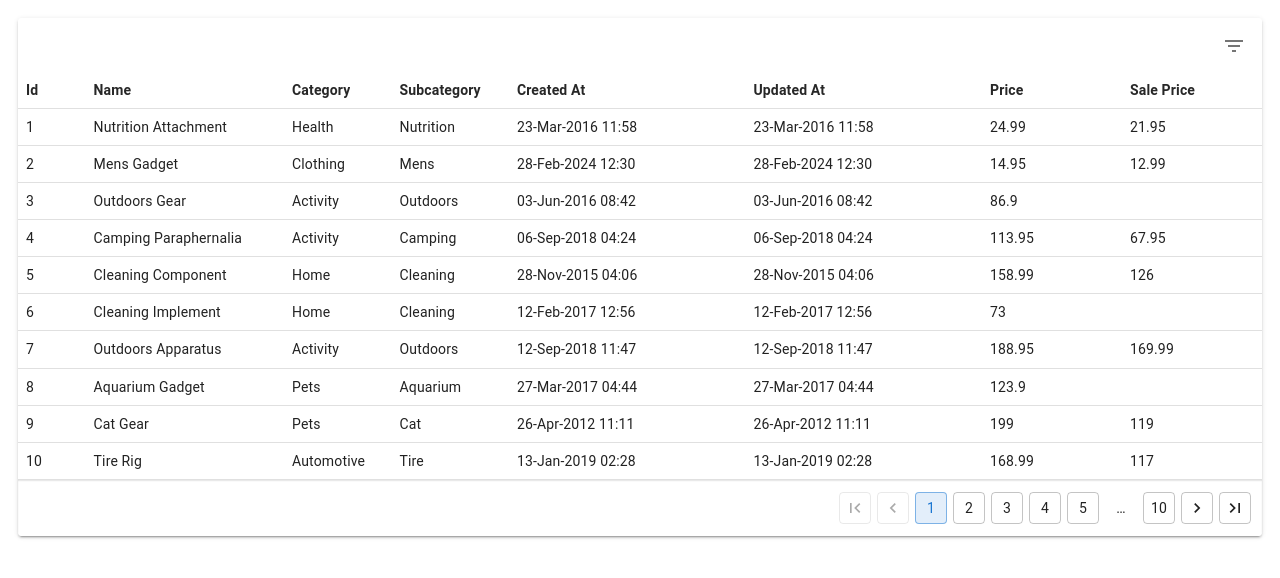
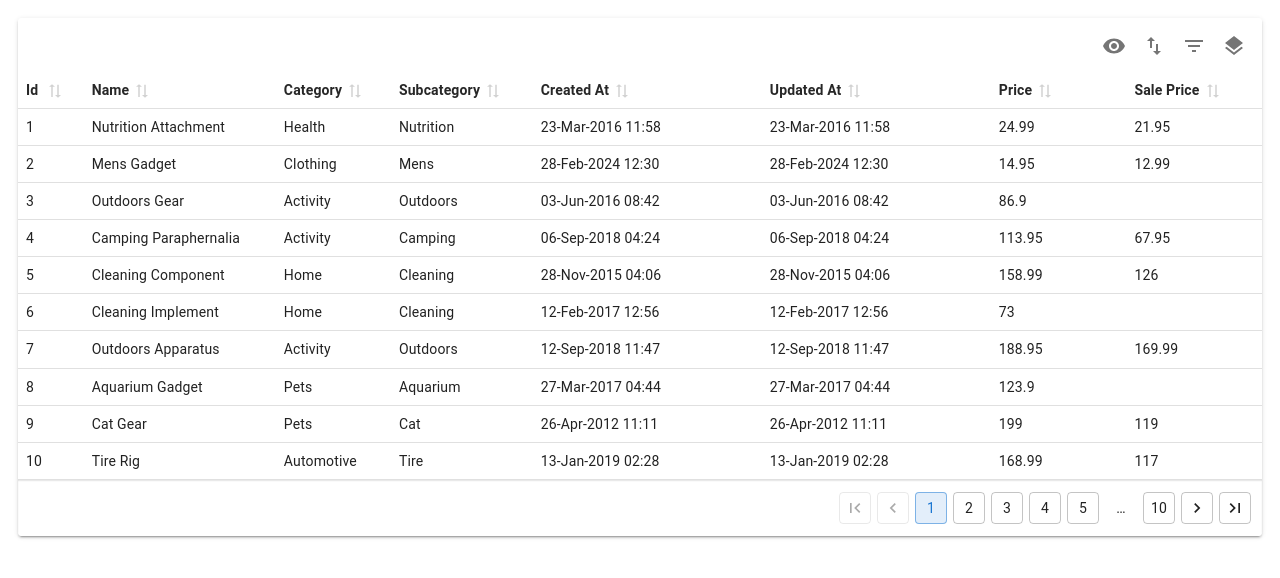
Before and after one commit to kautilya101/Advance-MUI-Table, a React (Vite) app: page / in a window 1280 px wide. Shown: the top 578 px of the page. Built offline with nearby package versions, Linux system fonts and the light colour scheme.

Commit message:
feat: toolbar refactor

```diff
--- a/src/Components/Filtering.jsx
+++ b/src/Components/Filtering.jsx
@@ -1,21 +1,22 @@
 import React from 'react';
 import {
-  MRT_ShowHideColumnsMenuItems,
   MRT_TableHeadCellFilterContainer
 } from "material-react-table";
-import { Stack } from '@mui/material';
+import { Box, Stack } from '@mui/material';
 
 const Filtering = ({table}) => {
   return (
     <Stack p="8px" gap="20px">
           {table.getLeafHeaders()
           .map((header) => (
-            <MRT_TableHeadCellFilterContainer
-              key={header.id}
-              header={header}
-              table={table}
-              in
-            />
+            <Box key={header.id} sx={{ fontSize: 'large', fontWeight: 'bold'}}>
+              {header.column.columnDef.header}
+              <MRT_TableHeadCellFilterContainer
+                header={header}
+                table={table}
+                in
+              />
+            </Box>
           ))}
     </Stack>
   );
--- a/src/Components/Grouping.jsx
+++ b/src/Components/Grouping.jsx
@@ -1,5 +1,5 @@
 import React, { useState } from 'react';
-import { Stack, Select, MenuItem,InputLabel, Button } from '@mui/material'
+import { Stack, Select, MenuItem,InputLabel, Button, FormControl } from '@mui/material'
 
 
 const Grouping = ({setGroupBy,handleToggle}) => {
@@ -15,7 +15,9 @@ const Grouping = ({setGroupBy,handleToggle}) => {
   }
 
   return (
-    <Stack>
+    <Stack gap='10px'>
+    <FormControl>
+      <InputLabel id="groupby-options-label">Select Column</InputLabel>
       <Select
         labelId='groupby-options-label'
         id="groupby-options"
@@ -32,6 +34,7 @@ const Grouping = ({setGroupBy,handleToggle}) => {
           </MenuItem>
         ))}
       </Select>
+    </FormControl>
       <Button onClick={handleOption}>
           Apply Grouping
       </Button>
--- a/src/Components/SidePanel.jsx
+++ b/src/Components/SidePanel.jsx
@@ -1,12 +1,9 @@
 import React, { useState } from 'react';
-import { Drawer, Box, Stack } from '@mui/material';
-import {
-  MRT_ShowHideColumnsMenuItems,
-  MRT_TableHeadCellFilterContainer
-} from "material-react-table";
+import { Drawer, Box, IconButton } from '@mui/material';
+import CloseIcon from '@mui/icons-material/Close';
+import Typography from '@mui/material/Typography';
 
-const SidePanel = ({component,table,toggleState,setToggleState}) => {
-  // const [toggleState,setToggleState] = useState(false)
+const SidePanel = ({component,heading,toggleState,setToggle,setToggleState}) => {
   return (
     <>
      <Drawer
@@ -15,6 +12,12 @@ const SidePanel = ({component,table,toggleState,setToggleState}) => {
       onClose={() => setToggleState(false)}
      >
       <Box sx={{ width: 350 , padding: '20px'}}>
+        <Box display='flex' justifyContent='space-between' alignItems='center' >
+          <Typography variant="h6" gutterBottom>
+            {heading}
+          </Typography>
+          <IconButton onClick={() => setToggle(false)}><CloseIcon /></IconButton>
+        </Box>
         {component}
       </Box>
      </Drawer>
--- a/src/Components/Sorting.jsx
+++ b/src/Components/Sorting.jsx
@@ -1,11 +1,34 @@
-import React from 'react';
+import React from "react";
+import { Box, Button, Stack } from "@mui/material";
+import {
+  MRT_TableHeadCellSortLabel,
+} from "material-react-table";
 
-const Sorting = ({table}) => {
+const Sorting = ({table, sortFn, clear}) => {
+
+  const handleSortState = (header) => {
+    sortFn({id: `${header.id}`, desc: false})
+  }
+
+  const handleClear = () => {
+    clear();
+  }
   return (
-    <div>
-
-    </div>
+    <Stack p="8px" gap="20px">
+      {table.getLeafHeaders().map((header) => (
+        <Box key={header.id}
+        sx={{ p: '10px', fontSize: 'large', fontWeight: 'bold' }}>
+        {header.column.columnDef.header}
+        <MRT_TableHeadCellSortLabel
+          header={header}
+          table={table}
+          onClick={ () => handleSortState(header)}
+          />
+        </Box>
+      ))}
+      <Button onClick={handleClear}>Clear</Button>
+    </Stack>
   );
-}
+};
 
 export default Sorting;
--- /dev/null
+++ b/src/Components/Visibility.jsx
@@ -0,0 +1,28 @@
+import { Box, Button,  Stack, } from '@mui/material';
+import { MRT_ShowHideColumnsMenuItems } from 'material-react-table';
+import React, { useEffect, useState } from 'react';
+
+const Visibility = ({table,clearVisibility,toggle}) => {
+  const [allColumns,setColumns] = useState(table.getAllColumns())
+  const clear = () => {
+    clearVisibility()
+    toggle(false);
+  }
+
+  return (
+    <Stack>
+      {allColumns.map((column) => (
+        <Box key={column.id} sx={{ p: '10px',fontSize: 'large', fontWeight: 'bold' }}>
+          <MRT_ShowHideColumnsMenuItems
+            allColumns={allColumns}
+            column={column}
+            table={table}
+          />
+        </Box>
+      ))}
+      <Button onClick={clear}>Clear</Button>
+    </Stack>
+  );
+}
+
+export default Visibility;
--- /dev/null
+++ b/src/Components/index.js
@@ -0,0 +1,11 @@
+export { default as Grouping } from './Grouping'
+export { default as Filtering } from './Filtering'
+export { default as SidePanel } from './SidePanel'
+export { default as Visibility } from './Visibility'
+export { default as Sorting } from './Sorting'
+
+
+export {default as FilterListIcon} from "@mui/icons-material/FilterList";
+export { default as VisibilityIcon}  from '@mui/icons-material/Visibility';
+export { default as SortIcon}  from '@mui/icons-material/SwapVert';
+export { default as GroupIcon}  from '@mui/icons-material/Layers';
--- a/src/Table.jsx
+++ b/src/Table.jsx
@@ -1,4 +1,4 @@
-import React, { useEffect, useMemo, useState } from "react";
+import React, { useMemo, useState } from "react";
 import {
   MaterialReactTable,
   useMaterialReactTable,
@@ -6,20 +6,17 @@ import {
 import { data } from "./Data/data";
 import moment from "moment";
 import { Box, Button, IconButton } from "@mui/material";
-import SidePanel from "./Components/SidePanel";
-import FilterListIcon from "@mui/icons-material/FilterList";
-import Filtering from "./Components/Filtering";
-import Grouping from "./Components/Grouping";
-import Sorting from "./Components/Sorting";
+import { FilterListIcon, SortIcon,GroupIcon,VisibilityIcon, Filtering, Grouping, SidePanel, Sorting, Visibility } from "./Components";
+
+
 
 const Table = () => {
   const [toggleState, setToggleState] = useState(false);
+  const [activeSidePanelComponent,setActiveSidePanelComponent] = useState({})
   const handleToggle = (toggle) => {
     if (event.type === "keydown" ) return;
     setToggleState(toggle);
   };
-
-
 
   const columns = useMemo(
     () => [
@@ -27,14 +24,17 @@ const Table = () => {
         accessorKey: "id",
         header: "Id",
         size: 3,
-        filter: true
+        filter: true,
+
       },
       {
         accessorKey: "name",
         header: "Name",
         filterFn: "fuzzy",
         size: 30,
-        filter: true
+        filter: true,
+        enableSorting:true,
+        sortDescFirst: true,
       },
       {
         accessorKey: "category",
@@ -77,14 +77,15 @@ const Table = () => {
         accessorKey: "price",
         header: "Price",
         size: 100,
-        filterVariant: "range",
+        filterVariant: "range-slider",
         filter: true
       },
       {
         accessorKey: "sale_price",
         header: "Sale Price",
         size: 100,
-        filter: false
+        enableColumnFilter: false,
+        filterVariant: "range-slider",
       },
     ],
     []
@@ -96,6 +97,7 @@ const Table = () => {
     data,
     initialState:  {
       density: 'compact',
+      showColumnFilters: false
     },
     muiPaginationProps: {
       color: "primary",
@@ -103,33 +105,75 @@ const Table = () => {
       showRowsPerPage: false,
       variant: "outlined",
     },
-    enableColumnActions: false,
-    enableSorting: false,
     enableFacetedValues: true,
     enableGrouping: true,
+    enableColumnActions: false,
     enableColumnDragging: false,
     columnFilterDisplayMode: "custom",
     paginationDisplayMode: "pages",
     renderToolbarInternalActions: ({ table }) => (
-      <IconButton onClick={() => handleToggle(true)}>
-        <FilterListIcon />
-      </IconButton>
+      <Box>
+        <IconButton onClick={() => {
+          handleToggle(true)
+          setActiveSidePanelComponent(components.visible)
+          }}
+        >
+          <VisibilityIcon />
+        </IconButton>
+        <IconButton onClick={() => {
+          handleToggle(true)
+          setActiveSidePanelComponent(components.sort)
+          }}>
+          <SortIcon />
+        </IconButton>
+        <IconButton onClick={() => {
+          handleToggle(true)
+          setActiveSidePanelComponent(components.filter)
+          }}>
+          <FilterListIcon />
+        </IconButton>
+        <IconButton onClick={() => {
+          handleToggle(true)
+          setActiveSidePanelComponent(components.groupBy)
+          }}>
+          <GroupIcon />
+        </IconButton>
+      </Box>
     ),
   });
 
-  const handleGroupBy = (val) => {
-    table.setGrouping([val]);
+
+  const handleGroupBy = (state) => {
+    table.setGrouping([state]);
   }
+
+  const handleSorting = (state) => {
+    table.setSorting([state])
+  }
+
+  const clearVisibility = () => {
+    table.resetColumnVisibility();
+  }
+
+  const clearSort = () => {
+    table.resetSorting();
+  }
+
+  const components = useMemo(() => ({
+    visible: <Visibility table={table} clearVisibility={clearVisibility} toggle={setToggleState} />,
+    sort: <Sorting table={table} sortFn={handleSorting} clear={clearSort}/>,
+    groupBy: <Grouping setGroupBy={handleGroupBy} handleToggle={setToggleState}/>,
+    filter: <Filtering table={table}/>,
+  }),[table])
 
   return (
     <>
       <MaterialReactTable table={table} />
       <SidePanel
-        // component=<Grouping setGroupBy={handleGroupBy} handleToggle={setToggleState}/>
-        // component=<Filtering table={table}/>
-        component=<Sorting table={table} />
-        table={table}
+        component={activeSidePanelComponent}
+        heading={'Options'}
         toggleState={toggleState}
+        setToggle={setToggleState}
         setToggleState={handleToggle}
       />
     </>
```
